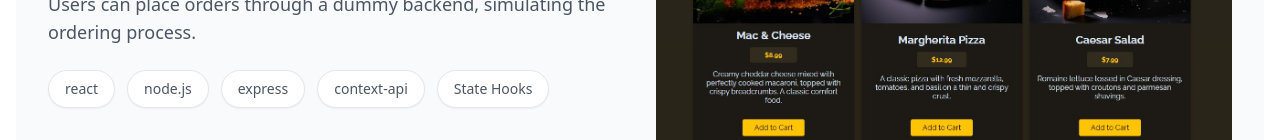
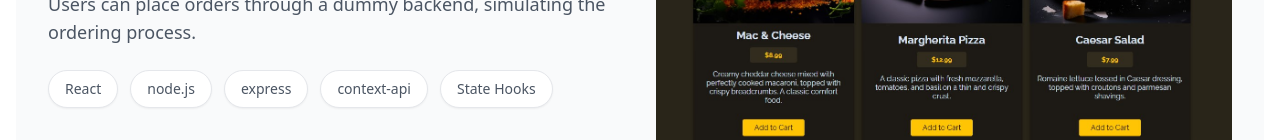
Before and after one commit to Abstract-ak/My_portfolio, a React (Vite) app: page / in a window 1280 px wide. Shown: the part 3736-3876 px from the top of the page. Built offline with nearby package versions, Linux system fonts and the light colour scheme.

Commit message:
color and font issue changed

```diff
--- a/src/components/About.jsx
+++ b/src/components/About.jsx
@@ -57,7 +57,7 @@ const About = () => {
 
     // MERN Stack
     { name: "MongoDB", icon: SiMongodb, color: "#47A248" },
-    { name: "Express.js", icon: SiExpress, color: "#000000" },
+    { name: "Express.js", icon: SiExpress, color: "#68a063" },
     { name: "React", icon: FaReact, color: "#61DAFB" },
     { name: "Node.js", icon: FaNode, color: "#339933" },
 
--- a/src/components/Project.jsx
+++ b/src/components/Project.jsx
@@ -28,7 +28,7 @@ const Projects = () => {
       description:
         "A dynamic web application allows user to browse various meals, add items to cart, edit quantities, and complete a checkout form. Users can place orders through a dummy backend, simulating the ordering process.",
       technologies: [
-        "react",
+        "React",
         "node.js",
         "express",
         "context-api",
```
